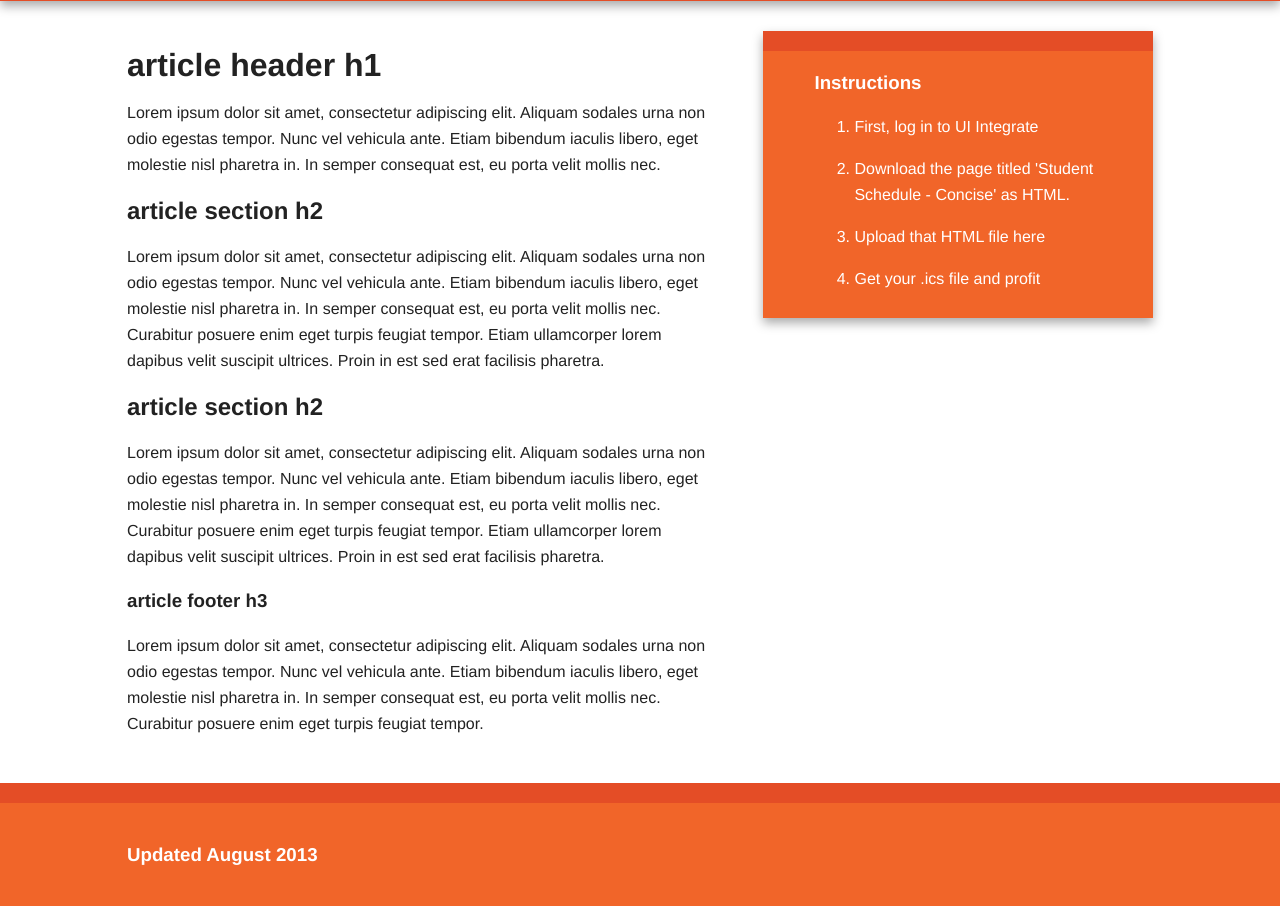
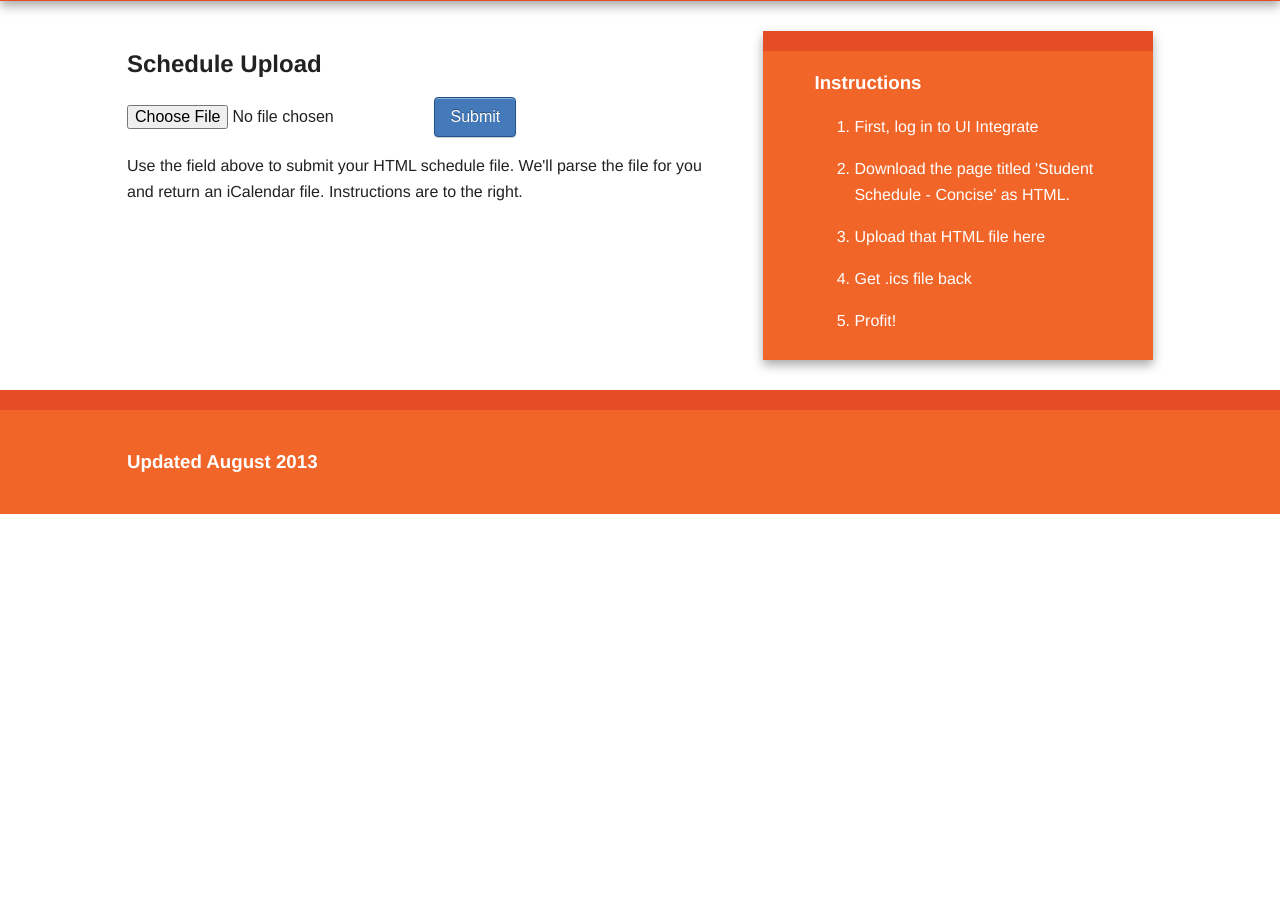
Before and after one commit to krishnan-chandra/schedule-parser, a Flask app: page / in a window 1280 px wide. Shown: the part 95-1001 px from the top of the page. After the commit the page ends 609 px from the top, so only its background shows below. Run offline with Flask 2, Linux system fonts and the light colour scheme; some libraries are stand-ins or nearby versions.

Commit message:
web interface complete

```diff
--- a/parse_app.py
+++ b/parse_app.py
@@ -1,11 +1,29 @@
-from flask import Flask, request, render_template
+from flask import Flask, request, render_template, after_this_request
+import schedule_parse
 
 app = Flask(__name__)
+ALLOWED_EXTENSIONS = ['html', 'htm']
 
 @app.route('/', methods=['GET', 'POST'])
 def home():
-	if request.method == 'GET':
-		return render_template('index.html')
+  if request.method == 'GET':
+    return render_template('index.html')
+  elif request.method == 'POST':
+    @after_this_request
+    def alter_response_type(response):
+      response.headers['Content-Type'] = 'text/calendar'
+      response.headers['Content-Disposition'] = 'attachment; filename="schedule.ics"'
+      return response
+    schedule = request.files['schedule']
+    if schedule and valid_filename(schedule.filename):
+      cal = schedule_parse.build_calendar(schedule.filename)
+      return cal.to_ical()
+    return '404 Something went wrong'
+  else:
+    raise Exception('Invalid request type')
+
+def valid_filename(fname):
+  return fname.split('.')[-1].lower() in ALLOWED_EXTENSIONS
 
 if __name__ == "__main__":
-	app.run(debug=True)
+  app.run(debug=True)
--- a/schedule_parse.py
+++ b/schedule_parse.py
@@ -10,6 +10,7 @@ import argparse
 from pytz import timezone
 from dateutil.tz import tzutc
 import traceback
+from random import randint
 
 UTC = tzutc()
 
@@ -36,20 +37,27 @@ def main():
   parser.add_argument('--input', help='The input HTML file we use to generate the schedule', type=str)
   parser.add_argument('--output', help='The output ics file we write to', type=str)
   args = parser.parse_args()
-  calendar = Calendar()
-  calendar.add('uid', 'Krishnan-Calendar-0')
-  calendar.add_component(create_timezone())
   if args.input is not None and args.output is not None:
     try:
-      document = PyQuery(filename=args.input)
-      for event in parse_calendar(document):
-        calendar.add_component(event)
+      calendar = build_calendar(args.input)
       with open(args.output, 'wb') as f:
         f.write(calendar.to_ical())
     except:
       traceback.print_exc();
   else:
     parser.print_help()
+
+def build_calendar(input_file):
+  calendar = Calendar()
+  calendar.add('uid', 'Calendar-' + str(randint(1, 32000)))
+  calendar.add_component(create_timezone())
+  try:
+    document = PyQuery(filename=input_file)
+    for event in parse_calendar(document):
+      calendar.add_component(event)
+    return calendar
+  except:
+    traceback.print_exc();
 
 def create_timezone():
   central = Timezone()
--- /dev/null
+++ b/static/css/button-style.css
@@ -0,0 +1,32 @@
+.button-link {
+    padding: 10px 15px;
+    background: #4479BA;
+    color: #FFF;
+    -webkit-border-radius: 4px;
+    -moz-border-radius: 4px;
+    border-radius: 4px;
+    border: solid 1px #20538D;
+    text-shadow: 0 -1px 0 rgba(0, 0, 0, 0.4);
+    -webkit-box-shadow: inset 0 1px 0 rgba(255, 255, 255, 0.4), 0 1px 1px rgba(0, 0, 0, 0.2);
+    -moz-box-shadow: inset 0 1px 0 rgba(255, 255, 255, 0.4), 0 1px 1px rgba(0, 0, 0, 0.2);
+    box-shadow: inset 0 1px 0 rgba(255, 255, 255, 0.4), 0 1px 1px rgba(0, 0, 0, 0.2);
+    -webkit-transition-duration: 0.2s;
+    -moz-transition-duration: 0.2s;
+    transition-duration: 0.2s;
+    -webkit-user-select:none;
+    -moz-user-select:none;
+    -ms-user-select:none;
+    user-select:none;
+}
+.button-link:hover {
+    background: #356094;
+    border: solid 1px #2A4E77;
+    text-decoration: none;
+}
+.button-link:active {
+    -webkit-box-shadow: inset 0 1px 4px rgba(0, 0, 0, 0.6);
+    -moz-box-shadow: inset 0 1px 4px rgba(0, 0, 0, 0.6);
+    box-shadow: inset 0 1px 4px rgba(0, 0, 0, 0.6);
+    background: #2E5481;
+    border: solid 1px #203E5F;
+}
--- a/templates/index.html
+++ b/templates/index.html
@@ -12,6 +12,7 @@
 
         <link rel="stylesheet" href="{{ url_for('static', filename='css/normalize.min.css') }}">
         <link rel="stylesheet" href="{{ url_for('static', filename='css/main.css') }}">
+        <link rel="stylesheet" href="{{ url_for('static', filename='css/button-style.css') }}">
 
         <script src="{{ url_for('static', filename='js/vendor/modernizr-2.6.2-respond-1.1.0.min.js') }}"></script>
     </head>
@@ -35,22 +36,14 @@
             <div class="main wrapper clearfix">
 
                 <article>
-                    <header>
-                        <h1>article header h1</h1>
-                        <p>Lorem ipsum dolor sit amet, consectetur adipiscing elit. Aliquam sodales urna non odio egestas tempor. Nunc vel vehicula ante. Etiam bibendum iaculis libero, eget molestie nisl pharetra in. In semper consequat est, eu porta velit mollis nec.</p>
-                    </header>
                     <section>
-                        <h2>article section h2</h2>
-                        <p>Lorem ipsum dolor sit amet, consectetur adipiscing elit. Aliquam sodales urna non odio egestas tempor. Nunc vel vehicula ante. Etiam bibendum iaculis libero, eget molestie nisl pharetra in. In semper consequat est, eu porta velit mollis nec. Curabitur posuere enim eget turpis feugiat tempor. Etiam ullamcorper lorem dapibus velit suscipit ultrices. Proin in est sed erat facilisis pharetra.</p>
+                        <h2>Schedule Upload</h2>
+                        <form method='POST' enctype='multipart/form-data' action="">
+                            <input type='file' name='schedule' />
+                            <button type="submit" class="button-link">Submit</button>
+                        </form>
+                        <p>Use the field above to submit your HTML schedule file. We'll parse the file for you and return an iCalendar file. Instructions are to the right.</p>
                     </section>
-                    <section>
-                        <h2>article section h2</h2>
-                        <p>Lorem ipsum dolor sit amet, consectetur adipiscing elit. Aliquam sodales urna non odio egestas tempor. Nunc vel vehicula ante. Etiam bibendum iaculis libero, eget molestie nisl pharetra in. In semper consequat est, eu porta velit mollis nec. Curabitur posuere enim eget turpis feugiat tempor. Etiam ullamcorper lorem dapibus velit suscipit ultrices. Proin in est sed erat facilisis pharetra.</p>
-                    </section>
-                    <footer>
-                        <h3>article footer h3</h3>
-                        <p>Lorem ipsum dolor sit amet, consectetur adipiscing elit. Aliquam sodales urna non odio egestas tempor. Nunc vel vehicula ante. Etiam bibendum iaculis libero, eget molestie nisl pharetra in. In semper consequat est, eu porta velit mollis nec. Curabitur posuere enim eget turpis feugiat tempor.</p>
-                    </footer>
                 </article>
 
                 <aside>
@@ -60,7 +53,8 @@
                             <li><p>First, log in to UI Integrate</p></li>
                             <li><p>Download the page titled 'Student Schedule - Concise' as HTML.</p></li>
                             <li><p>Upload that HTML file here</p></li>
-                            <li><p>Get your .ics file and profit</p></li>
+                            <li><p>Get .ics file back</p></li>
+                            <li><p>Profit!</p></li>
                         </ol>
                     </p>
                 </aside>
```
